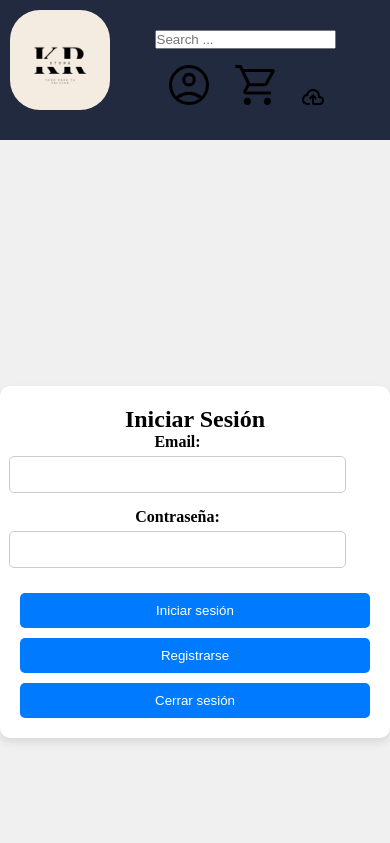
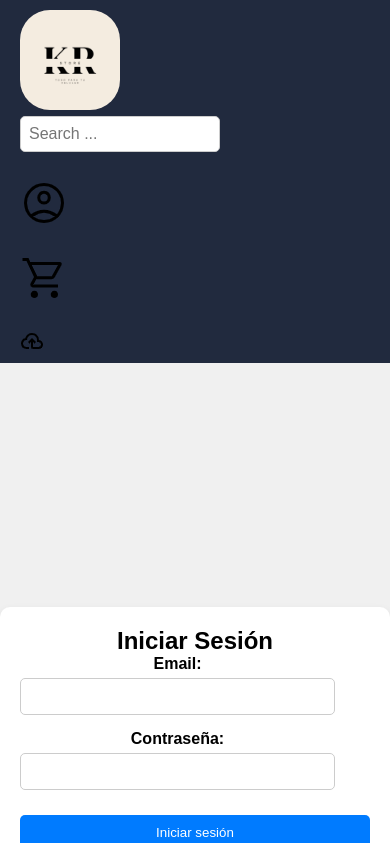
Before and after one commit to etec-integration-project/etec-pi-2024-frontend-JuanIgnacioKristich, a React (Create React App) app: page /Login in a window 390 px wide. Shown: the top 843 px of the page. Built offline with nearby package versions, Linux system fonts and the light colour scheme; no server answers.

Commit message:
Lunes Terminado

```diff
--- a/src/componentes/body/body.css
+++ b/src/componentes/body/body.css
@@ -1,52 +1,81 @@
-
-*{
+* {
     margin: 0;
     padding: 0;
-    box-sizing: 0;
-
+    box-sizing: border-box;
 }
 
-body{
-    background-color: rgb(155, 164, 181);
+html, body {
+    height: 100%; /* Asegurar que el `body` ocupe todo el alto de la pantalla */
 }
 
-main{
+body {
+    background-color: rgb(155, 164, 181);
+    font-family: Arial, sans-serif;
+    display: flex;
+    flex-direction: column;
+}
+
+main {
     display: grid;
+    flex: 1; /* Hace que el contenedor principal tome el espacio restante */
     margin: 10px;
-    grid-template-columns: repeat(2, 1fr) !important;
-    grid-template-rows: repeat(1, 1fr) !important;
+    grid-template-columns: repeat(2, 1fr);
+    grid-template-rows: repeat(1, 1fr);
     gap: 1rem;
+    justify-items: center; /* Centra los elementos horizontalmente */
+    align-items: center; /* Centra los elementos verticalmente */
+    height: 100%;
 }
-.card{
+
+@media (max-width: 768px) {
+    main {
+        grid-template-columns: 1fr;
+    }
+}
+
+@media (max-width: 480px) {
+    main {
+        grid-template-columns: 1fr;
+        gap: 0.5rem;
+    }
+}
+
+.card {
     display: flex;
     background-color: transparent;
-    justify-content: center !important;
+    justify-content: center;
     align-items: center;
 }
-.Producto{
+
+.Producto {
     display: flex;
     flex-direction: column;
     justify-content: center;
     align-items: center;
     border-radius: 1rem;
-    max-width: 50vw;
+    width: 100%;
+    max-width: 500px; /* Aumenta el tamaño máximo de los productos */
     height: auto;
 }
 
-.Producto:hover{
-    scale: 1.02;
+.Producto:hover {
+    transform: scale(1.05); /* Incrementar ligeramente el efecto hover */
     transition: all 0.5s ease;
 }
 
-.producto-logo{
-    width: 100vw;
+.producto-logo {
+    width: 100%;
     max-height: auto;
+    max-width: 400px; /* Aumenta el tamaño máximo de la imagen */
+    height: auto;
 }
 
-.Producto img{
-    display: flex;
-    align-content: center;
-    margin: 1rem;
-    width: auto;
-    height: auto;
+@media (max-width: 480px) {
+    .Producto {
+        max-width: 100vw;
+    }
+
+    .Producto img {
+        max-width: 300px;
+    }
 }
--- a/src/componentes/cart/CartTotal.js
+++ b/src/componentes/cart/CartTotal.js
@@ -1,17 +1,50 @@
+// import { useEffect, useState } from "react";
+
+// const CartTotal = () => {
+//   const [total, setTotal] = useState(0);
+
+//   useEffect(() => {
+//     const carrito = JSON.parse(localStorage.getItem('productos')) || [];
+//     const total = carrito.reduce((acc, el) => acc + el.price * el.quantity, 0);
+//     setTotal(total);
+//   }, []);
+
+//   return <div className="cartTotal">
+//       <h3>total a pagar: {total}$</h3>
+//   </div>
+// }
+
+// export default CartTotal;
+
 import { useEffect, useState } from "react";
 
 const CartTotal = () => {
   const [total, setTotal] = useState(0);
 
   useEffect(() => {
-    const carrito = JSON.parse(localStorage.getItem('productos')) || [];
-    const total = carrito.reduce((acc, el) => acc + el.price * el.quantity, 0);
-    setTotal(total);
+    const calculateTotal = () => {
+      const carrito = JSON.parse(localStorage.getItem('productos')) || [];
+      const newTotal = carrito.reduce((acc, el) => acc + (el.price * (el.quantity || 1)), 0);
+      setTotal(newTotal);
+    };
+
+    // Calcula el total al montar el componente
+    calculateTotal();
+
+    // Añade un event listener para cambios en el localStorage (en caso de que cambie el carrito)
+    window.addEventListener('storage', calculateTotal);
+
+    // Limpia el event listener cuando el componente se desmonte
+    return () => {
+      window.removeEventListener('storage', calculateTotal);
+    };
   }, []);
 
-  return <div className="cartTotal">
-      <h3>total a pagar: {total}$</h3>
-  </div>
+  return (
+    <div className="cartTotal">
+      <h3>Total a pagar: {total}$</h3>
+    </div>
+  );
 }
 
 export default CartTotal;
--- a/src/componentes/cart/cart.jsx
+++ b/src/componentes/cart/cart.jsx
@@ -1,3 +1,52 @@
+// import React, { useEffect, useState } from 'react';
+// import CartElements from './CartElements';
+// import CartTotal from './CartTotal';
+// import BACKEND from '../../config';
+// import axios from "axios";
+
+// const Cart = () => {
+//   const [myCart, setMyCart] = useState([]);
+
+//   useEffect(() => {
+//     const carrito = JSON.parse(localStorage.getItem('productos')) || [];
+//     setMyCart(carrito);
+//   }, []);
+
+//   const handleCart = async () => {
+//     if (myCart.length > 0) {
+//       try {
+//         // Enviar el carrito al backend con los productos y cantidades
+//         const response = await axios.post(`${BACKEND}/buy`, { cartItems: myCart });
+
+//         // Verificar la respuesta del servidor
+//         if (response.status === 200) {
+//           alert('Artículos comprados con éxito');
+//           setMyCart([]); // Limpiar el carrito después de la compra
+//           localStorage.removeItem('productos'); // Limpiar el localStorage
+//         }
+//       } catch (err) {
+//         alert('Error al realizar la compra');
+//         console.log("Error al registrar carrito: ", err);
+//       }
+//     } else {
+//       alert('Selecciona artículos antes de realizar la compra');
+//     }
+//   };
+
+//   return myCart.length > 0 ? (
+//     <>
+//       <CartElements />
+//       <CartTotal />
+//       <button className="mainBtn" onClick={handleCart}>Comprar</button>
+//     </>
+//   ) : (
+//     <h2 className="cart-message-center">El carrito está vacío</h2>
+//   );
+// };
+
+// export default Cart;
+
+
 import React, { useEffect, useState } from 'react';
 import CartElements from './CartElements';
 import CartTotal from './CartTotal';
@@ -6,8 +55,14 @@ import axios from "axios";
 
 const Cart = () => {
   const [myCart, setMyCart] = useState([]);
+  const [isLoggedIn, setIsLoggedIn] = useState(false);
 
   useEffect(() => {
+    // Check if user token exists in local storage to determine login status
+    const token = localStorage.getItem('userToken');
+    if (token) {
+      setIsLoggedIn(true);
+    }
     const carrito = JSON.parse(localStorage.getItem('productos')) || [];
     setMyCart(carrito);
   }, []);
@@ -37,7 +92,11 @@ const Cart = () => {
     <>
       <CartElements />
       <CartTotal />
-      <button className="mainBtn" onClick={handleCart}>Comprar</button>
+      {isLoggedIn ? (
+        <button className="mainBtn" onClick={handleCart}>Comprar</button>
+      ) : (
+        <p className="cart-message-center">Inicia sesión para realizar la compra</p>
+      )}
     </>
   ) : (
     <h2 className="cart-message-center">El carrito está vacío</h2>
--- a/src/componentes/header/header.css
+++ b/src/componentes/header/header.css
@@ -1,53 +1,95 @@
-*{
+* {
     margin: 0;
     padding: 0;
-    box-sizing: 0;
-
+    box-sizing: border-box;
 }
 
-header{
-    align-items: center;
-    text-decoration: none;
-    padding: 10px;
-    background-color: rgb(33, 42, 62) ;
-
+header {
+    padding: 10px 20px;
+    background-color: rgb(33, 42, 62);
 }
 
-.navbar.navbar-expand-lg.bg-body-tertiary{
-    background-color: transparent !important;
-
+nav {
+    display: flex;
+    align-items: center;
+    justify-content: space-between;
 }
 
-.logo_kr{
+.logo_kr {
     max-width: 100px;
     border-radius: 30px;
 }
 
+.nav_list {
+    display: flex;
+    align-items: center;
+    gap: 20px;
+    list-style: none;
+    margin-left: auto;
+}
 
-
-
-nav{
+.nav_link {
     display: flex;
-    justify-content: space-between;
-
+    align-items: center;
+    justify-content: center;
 }
 
 
-.nav_list{
-    padding:1rem;
+.nav_link img {
+    margin-top: 12px;
+    display: flex;
+    justify-content: center;
+    max-width: 50px; /* Ajusta el tamaño aquí */
+    max-height: 50px; /* Ajusta el tamaño aquí */
 }
 
-.nav_link{
-    font-size: 20px;
-    display: inline;
-    justify-content: center;
-    margin-right: 5px;
-    margin: 5px;
-    padding: 5px;
 
+.logout-button {
+    background-color: #007bff;
+    color: white;
+    border: none;
+    border-radius: 5px;
+    padding: 8px 12px;
+    cursor: pointer;
+    transition: background-color 0.3s;
+    font-size: 16px;
 }
-.nav_link img{
-    margin-top: 12px ;
-    display: flex, inline;
-    justify-content: center;
+
+.logout-button:hover {
+    background-color: #0056b3;
 }
+
+#filled-basic {
+    padding: 8px;
+    font-size: 16px;
+    border-radius: 5px;
+    border: 1px solid #ccc;
+}
+
+@media (max-width: 768px) {
+    nav {
+        flex-direction: column;
+        align-items: flex-start;
+    }
+
+    .nav_list {
+        flex-direction: column;
+        gap: 15px;
+        align-items: flex-start;
+        margin-left: 0;
+    }
+
+    .nav_link img,
+    #filled-basic,
+    .logout-button {
+        width: 100%;
+    }
+
+    #filled-basic {
+        max-width: 200px;
+    }
+
+    .logout-button {
+        max-width: 200px;
+    }
+}
--- a/src/componentes/productos/Productos.css
+++ b/src/componentes/productos/Productos.css
@@ -1,4 +1,4 @@
-
+/*
 
   .card {
     display: block;
@@ -41,4 +41,99 @@
   }
   .card button:hover {
     opacity: 0.7;
+  } */
+
+
+  /* General Styles */
+/* General Styles */
+
+
+
+/* Productos.css */
+
+/* General Reset */
+* {
+  margin: 0;
+  padding: 0;
+  box-sizing: border-box;
+}
+
+/* Body Styles */
+body {
+  background-color: rgb(155, 164, 181);
+  font-family: Arial, sans-serif;
+}
+
+/* Grid Container for Products */
+.productos-grid {
+  display: grid;
+  grid-template-columns: repeat(3, 1fr);
+  gap: 20px;
+  width: 90%;
+  max-width: 1200px;
+  margin: 0 auto;
+  padding: 20px 0;
+}
+
+/* Product Card Styles */
+.card {
+  background-color: white;
+  padding: 15px;
+  border-radius: 10px;
+  box-shadow: 0px 4px 8px rgba(0, 0, 0, 0.2);
+  transition: transform 0.3s ease-in-out;
+  display: flex;
+  flex-direction: column;
+  align-items: center;
+}
+
+.card:hover {
+  transform: translateY(-10px);
+}
+
+.card img {
+  max-width: 100%;
+  height: auto;
+  border-radius: 8px;
+}
+
+/* Product Information Styling */
+.Producto-estilo {
+  font-family: Arial, Helvetica, sans-serif;
+  margin: 0.5rem;
+  text-align: center;
+}
+
+/* Button Styling */
+.buy-button {
+  border: none;
+  outline: 0;
+  padding: 10px;
+  color: white;
+  background-color: #1b93cb;
+  text-align: center;
+  cursor: pointer;
+  width: 100%;
+  font-size: 1rem;
+  border-radius: 5px;
+  margin-top: 10px;
+}
+
+.buy-button:hover {
+  opacity: 0.8;
+}
+
+/* Responsive Styles */
+@media (max-width: 1024px) {
+  .productos-grid {
+      grid-template-columns: repeat(2, 1fr);
+      gap: 15px;
   }
+}
+
+@media (max-width: 768px) {
+  .productos-grid {
+      grid-template-columns: 1fr;
+      gap: 10px;
+  }
+}
```
Also changed, not shown: src/componentes/body/body.jsx (+13 -26 lines), src/componentes/productos/Productos.js (+103 -32 lines).
